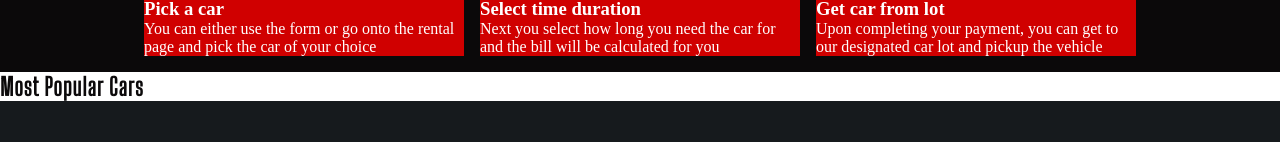
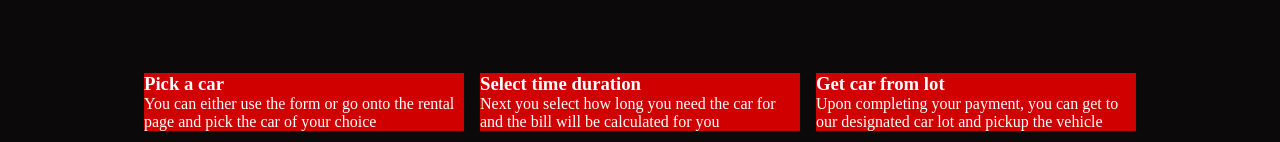
Before and after one commit to auleki/au-rentals, a React (Create React App) app: page / in a window 1280 px wide. Shown: the part 658-800 px from the top of the page. Built offline with nearby package versions, Linux system fonts and the light colour scheme; a web font is replaced by a local one.

Commit message:
added slider package

```diff
--- a/package.json
+++ b/package.json
@@ -11,6 +11,7 @@
     "react-router-dom": "^5.2.0",
     "react-scripts": "4.0.3",
     "styled-components": "^5.3.0",
+    "swiper": "^6.7.1",
     "web-vitals": "^1.0.1"
   },
   "scripts": {
--- a/src/App.css
+++ b/src/App.css
@@ -10,3 +10,7 @@
 html {
   scroll-behavior: smooth;
 }
+
+body {
+  scroll-behavior: smooth;
+}
--- a/src/components/StyledComponents.js
+++ b/src/components/StyledComponents.js
@@ -106,6 +106,7 @@ export const SectionTitle = styled.h2(
   ({ color }) => css`
     font-family: ${fonts.secondParagraph};
     letter-spacing: 1px;
+    font-size: ${metrics.bigFont};
   `
 )
 
@@ -118,8 +119,9 @@ export const Paragraph = styled.p(
 
 export const PageContainer = styled.div(
   ({ full }) => css`
-    height: 100vh;
+    /* height: 100vh; */
     background: ${colors.lightBlack};
+    /* overflow-y: hidden; */
   `
 )
 
@@ -128,6 +130,7 @@ export const LandingContainer = styled.div(
     /* height: 0vh; */
     background: ${colors.black};
     color: ${colors.white};
+    /* overflow-y: scroll; */
 
     /* Styling for the landing page content */
     main {
@@ -136,6 +139,7 @@ export const LandingContainer = styled.div(
         justify-content: center;
         align-items: center;
         gap: 1em;
+        height: 30vh;
         padding: 1em;
 
         .step {
@@ -147,6 +151,11 @@ export const LandingContainer = styled.div(
       .popular_cars {
         background: ${colors.white};
         color: ${colors.black};
+        padding: 1em;
+
+        .title {
+          text-align: center;
+        }
       }
     }
   `
--- a/src/pages/Landing.js
+++ b/src/pages/Landing.js
@@ -29,12 +29,17 @@ const HowItWorks = () => {
   )
 }
 
+const CarsCarousel = () => {
+  return <div className='car_slider'></div>
+}
+
 const PopularCars = () => {
   return (
     <div className='popular_cars'>
       <div className='title'>
         <SectionTitle>Most Popular Cars</SectionTitle>
       </div>
+      <CarsCarousel />
     </div>
   )
 }
```
Also changed, not shown: 1 other file (tests, documents, lock files or other folders).
